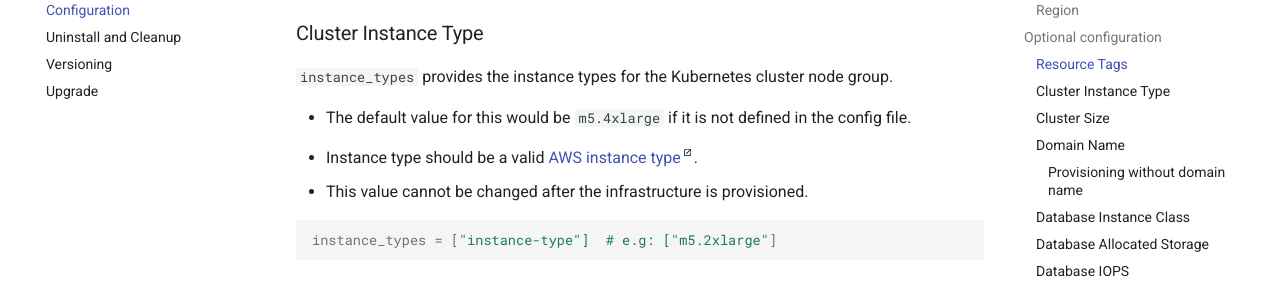
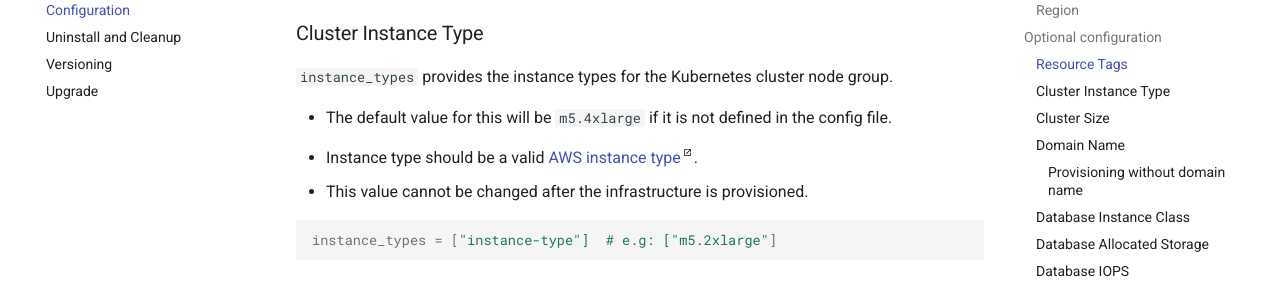
Before and after one commit to atlassian-labs/data-center-terraform, an MkDocs documentation site: the page built from docs/docs/userguide/CONFIGURATION.md, in a window 1280 px wide and 900 px high, scrolled down 1972 px. Shown: the part 152-449 px from the top of the window. Built offline with MkDocs 1.6.1 and Material for MkDocs 9.7.7, drawn with Linux system fonts in a browser that asks for light colours; comment, search, counter and statistics services are not loaded.

Commit message:
Addressed review points

```diff
--- a/docs/docs/userguide/CONFIGURATION.md
+++ b/docs/docs/userguide/CONFIGURATION.md
@@ -81,7 +81,7 @@ resource_tags = {
 ### Cluster Instance Type
 `instance_types` provides the instance types for the Kubernetes cluster node group.
 
-* The default value for this would be `m5.4xlarge` if it is not defined in the config file.
+* The default value for this will be `m5.4xlarge` if it is not defined in the config file.
 * Instance type should be a valid [AWS instance type](https://aws.amazon.com/ec2/instance-types/){.external}.
 * This value cannot be changed after the infrastructure is provisioned.
 
```
Also changed, not shown: docs/docs/troubleshooting/LIMITATIONS.md (+1 -1 lines).
